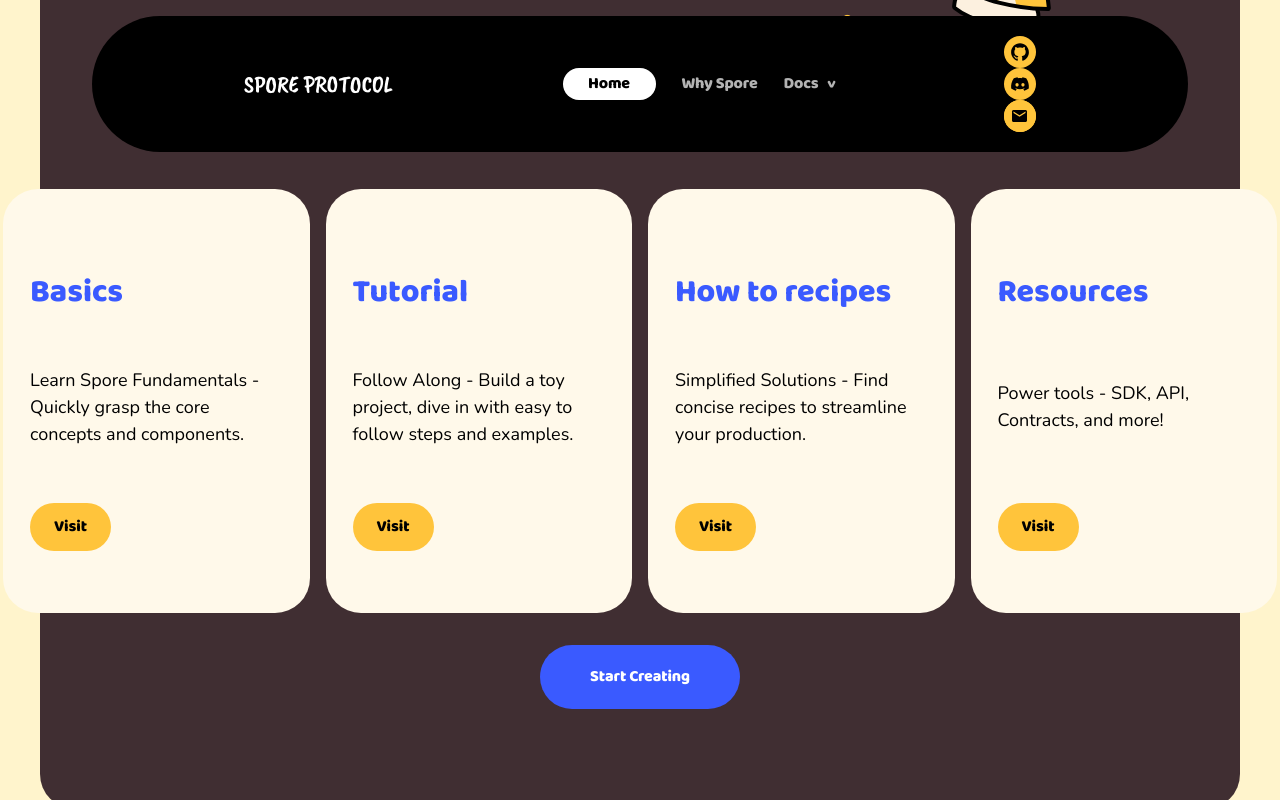
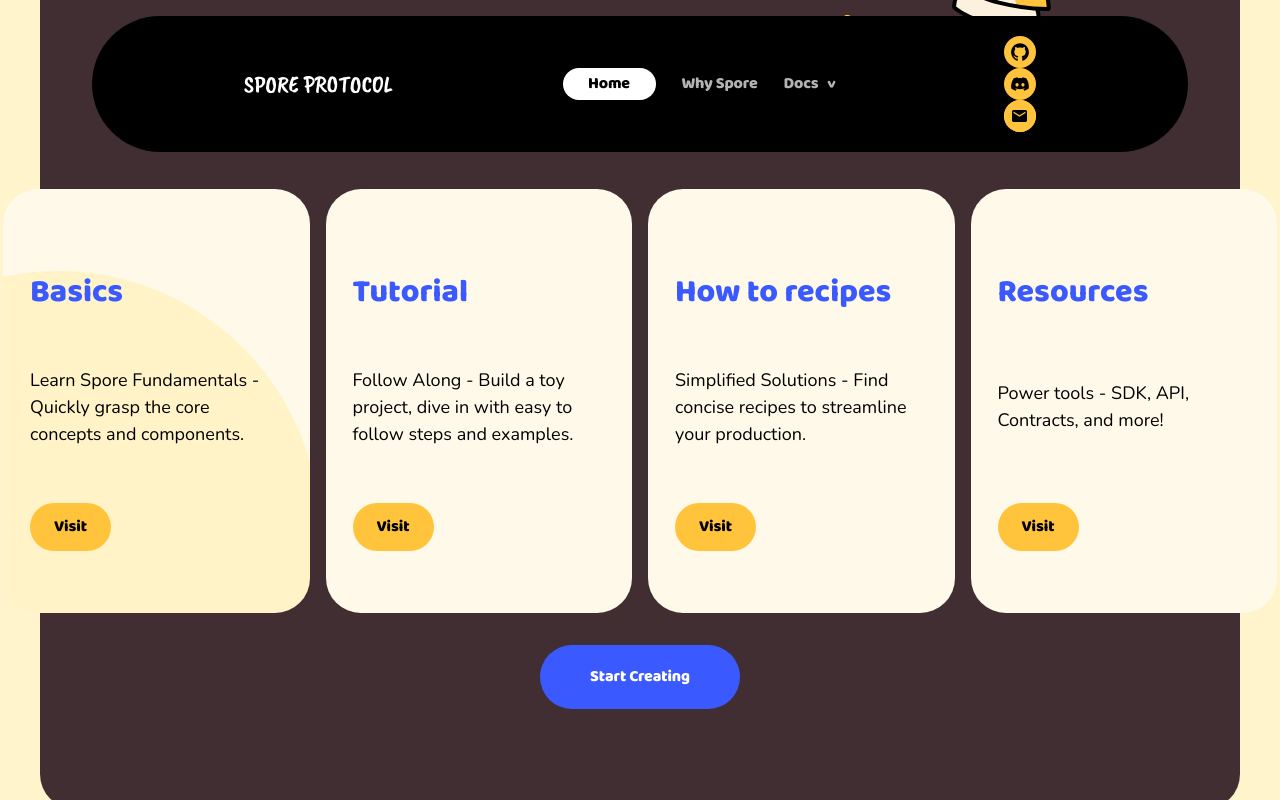
Before and after one commit to sporeprotocol/spore-site, a React (Vite) app: page / in a window 1280 px wide. In both pictures the pointer is over the element 156 px from the left and 4156 px from the top of the page. Shown: the part 3756-4556 px from the top of the page. Built offline with nearby package versions, Linux system fonts and the light colour scheme.

Commit message:
update card background

```diff
--- a/src/components/CommonFooter/index.module.scss
+++ b/src/components/CommonFooter/index.module.scss
@@ -49,6 +49,14 @@
       flex-shrink: 0;
       border-radius: 35px;
       background:  #FFF9EA;
+
+      &:hover {
+        background-image: url('../../assets/img/FooterCardBg.png');
+        background-size: contain;
+        background-repeat: no-repeat;
+        background-position: left bottom;
+      }
+
       .CardTitle {
         color: #3A5AFF;
       }
```
Also changed, not shown: src/assets/img/FooterCardBg.png (added).
